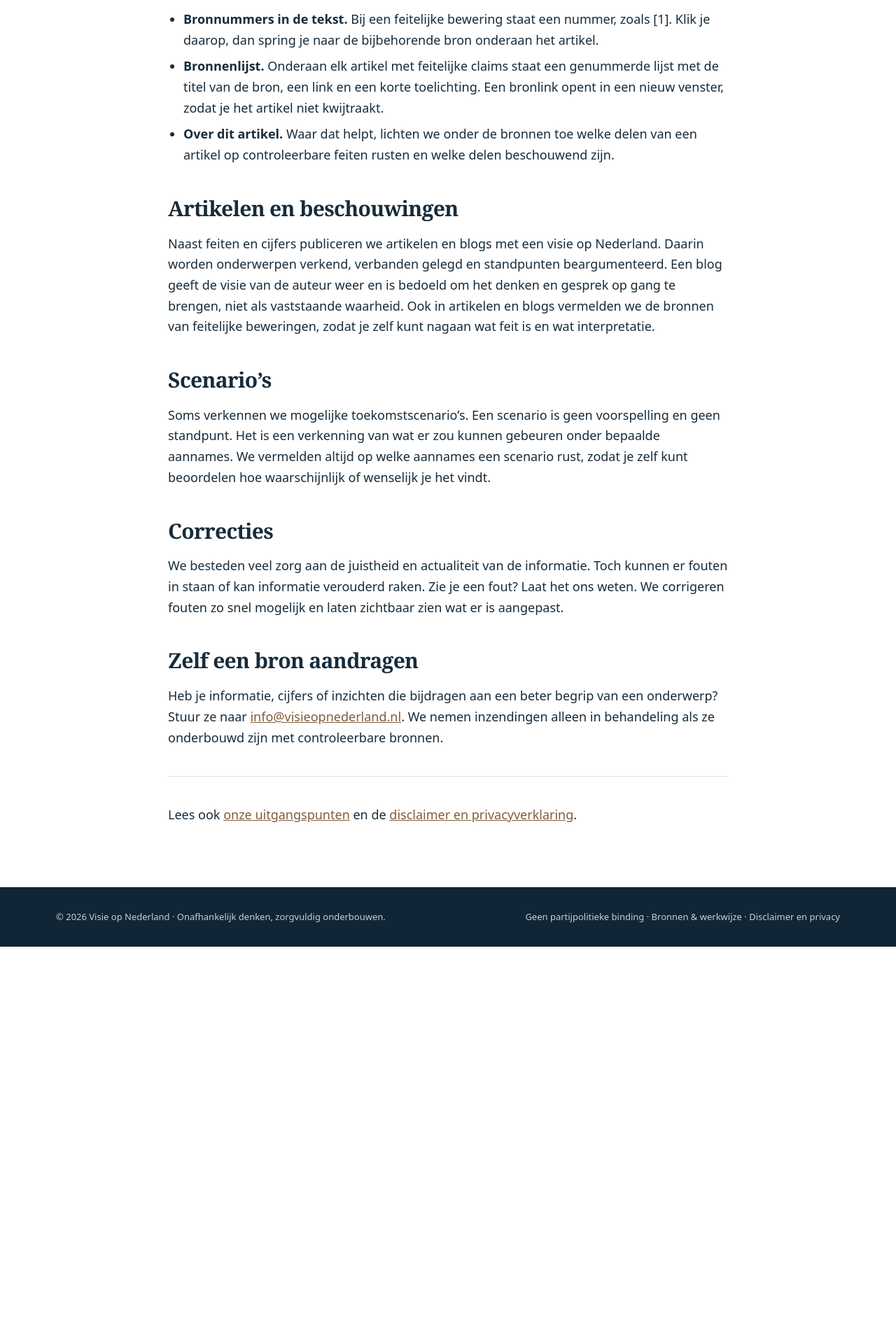
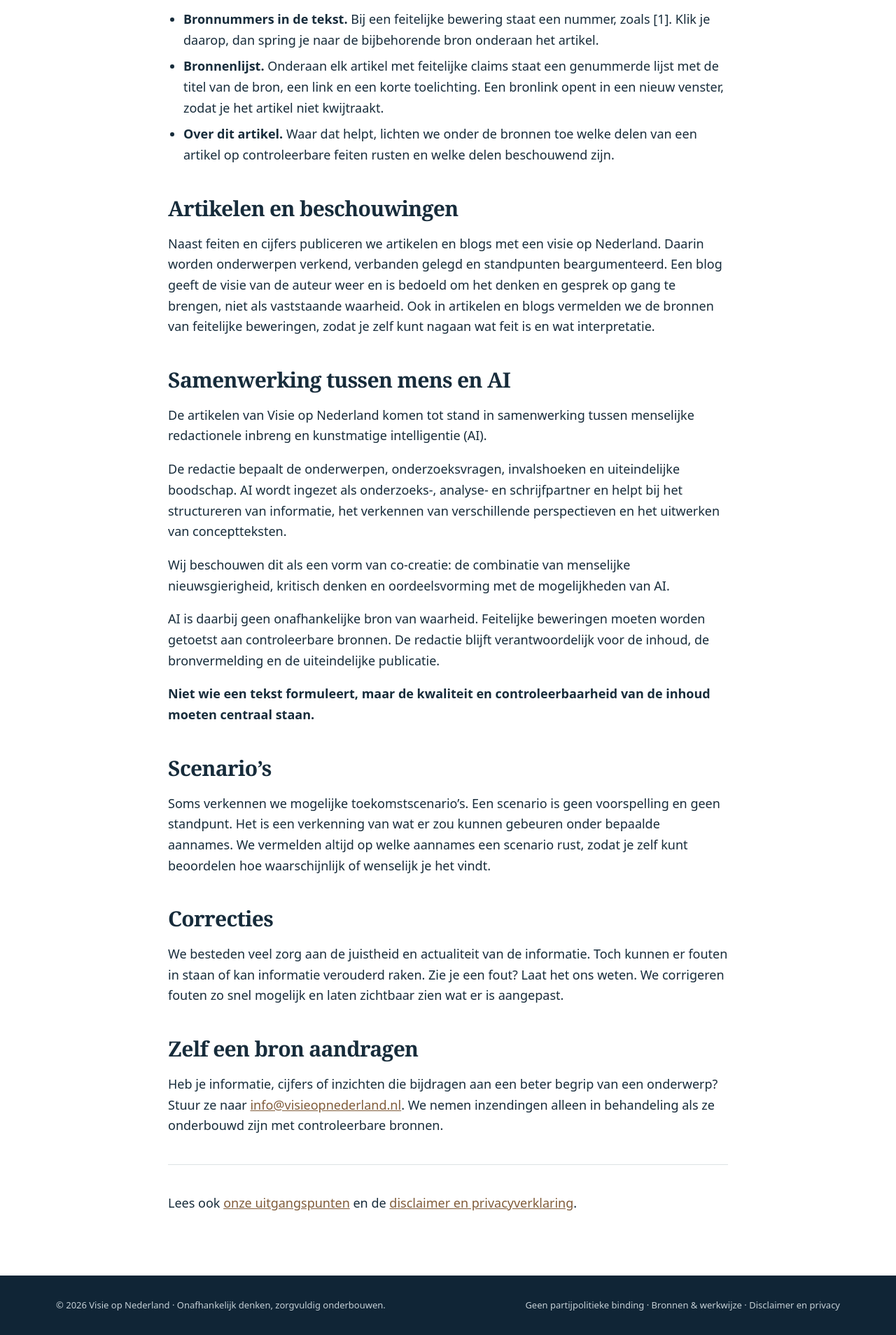
Before and after one commit to Rene-Linden/visieopnederland, a Jekyll site: the page built from bronnen-en-werkwijze.md, in a window 1280 px wide. Shown: the part 981-2889 px from the top of the page at 70% size. Built offline with Jekyll 4.4.1, drawn with Linux system fonts in a browser that asks for light colours; before the commit the page ends 2334 px from its top, so only the background shows below that.

Commit message:
AI-werkwijze op Bronnen & werkwijze; blok Totstandkoming onder elk artikel
Co-Authored-By: Claude Opus 5.5 <noreply@anthropic.com>

```diff
--- a/_layouts/artikel.html
+++ b/_layouts/artikel.html
@@ -37,6 +37,11 @@ layout: default
   </section>
   {%- endif %}
 
+  <section class="totstandkoming">
+    <h2>Totstandkoming van dit artikel</h2>
+    <p>Dit artikel is tot stand gekomen door redactionele samenwerking tussen Visie op Nederland en AI. De redactie bepaalt de inhoudelijke richting en draagt de eindverantwoordelijkheid.</p>
+  </section>
+
   <section class="art-cta">
     <h2>Denk mee</h2>
     <p>Mis je iets, of heb je een bron die dit aanvult? Stuur het ons. We nemen alleen bijdragen mee die onderbouwd zijn met controleerbare bronnen.</p>
--- a/assets/site.css
+++ b/assets/site.css
@@ -106,6 +106,9 @@ h3{font-size:25px;margin:12px 0}
 .pagina .art-tekst li{margin-bottom:8px}
 .over-artikel{margin-top:32px;border-top:1px solid var(--line);padding-top:24px;color:#50616c;font-size:15px}
 .over-artikel h2{font-size:20px;margin:0 0 10px}
+.totstandkoming{margin-top:32px;border-top:1px solid var(--line);padding-top:24px;color:#50616c}
+.totstandkoming h2{font-size:20px;margin:0 0 10px}
+.totstandkoming p{font-size:15px;margin:0}
 .art-cta{margin-top:44px;background:var(--cream);border:1px solid #e4e1d6;border-left:4px solid var(--ochre-dark);border-radius:4px;padding:28px 30px}
 .art-cta h2{font-size:28px;margin:0 0 10px}
 .art-cta p{font-size:17px;color:#50616c;margin:0 0 18px}
--- a/bronnen-en-werkwijze.md
+++ b/bronnen-en-werkwijze.md
@@ -31,6 +31,18 @@ Informatie wordt alleen als feit opgenomen als de bron duidelijk is en te contro
 
 Naast feiten en cijfers publiceren we artikelen en blogs met een visie op Nederland. Daarin worden onderwerpen verkend, verbanden gelegd en standpunten beargumenteerd. Een blog geeft de visie van de auteur weer en is bedoeld om het denken en gesprek op gang te brengen, niet als vaststaande waarheid. Ook in artikelen en blogs vermelden we de bronnen van feitelijke beweringen, zodat je zelf kunt nagaan wat feit is en wat interpretatie.
 
+## Samenwerking tussen mens en AI
+
+De artikelen van Visie op Nederland komen tot stand in samenwerking tussen menselijke redactionele inbreng en kunstmatige intelligentie (AI).
+
+De redactie bepaalt de onderwerpen, onderzoeksvragen, invalshoeken en uiteindelijke boodschap. AI wordt ingezet als onderzoeks-, analyse- en schrijfpartner en helpt bij het structureren van informatie, het verkennen van verschillende perspectieven en het uitwerken van conceptteksten.
+
+Wij beschouwen dit als een vorm van co-creatie: de combinatie van menselijke nieuwsgierigheid, kritisch denken en oordeelsvorming met de mogelijkheden van AI.
+
+AI is daarbij geen onafhankelijke bron van waarheid. Feitelijke beweringen moeten worden getoetst aan controleerbare bronnen. De redactie blijft verantwoordelijk voor de inhoud, de bronvermelding en de uiteindelijke publicatie.
+
+**Niet wie een tekst formuleert, maar de kwaliteit en controleerbaarheid van de inhoud moeten centraal staan.**
+
 ## Scenario’s
 
 Soms verkennen we mogelijke toekomstscenario’s. Een scenario is geen voorspelling en geen standpunt. Het is een verkenning van wat er zou kunnen gebeuren onder bepaalde aannames. We vermelden altijd op welke aannames een scenario rust, zodat je zelf kunt beoordelen hoe waarschijnlijk of wenselijk je het vindt.
```
